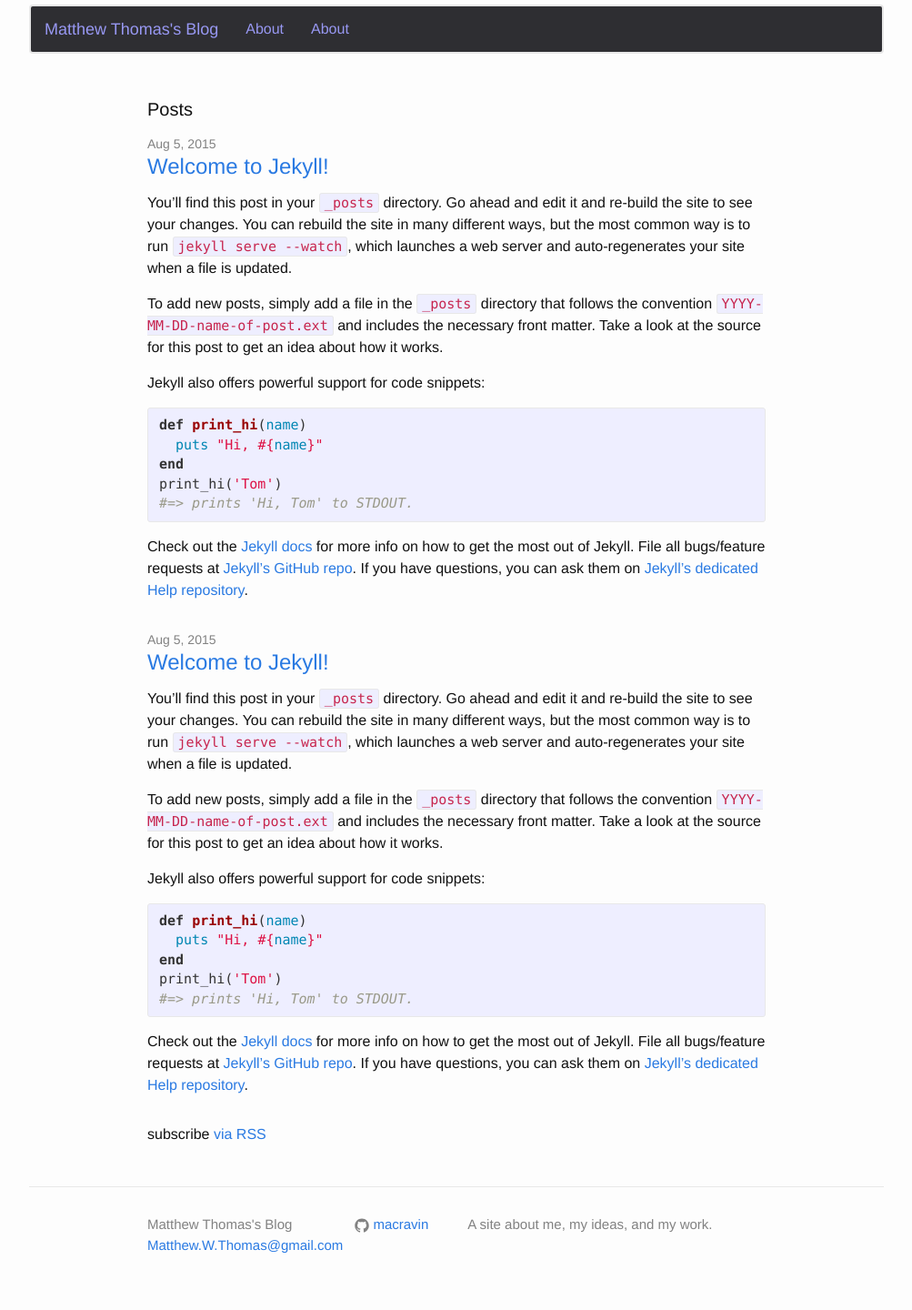
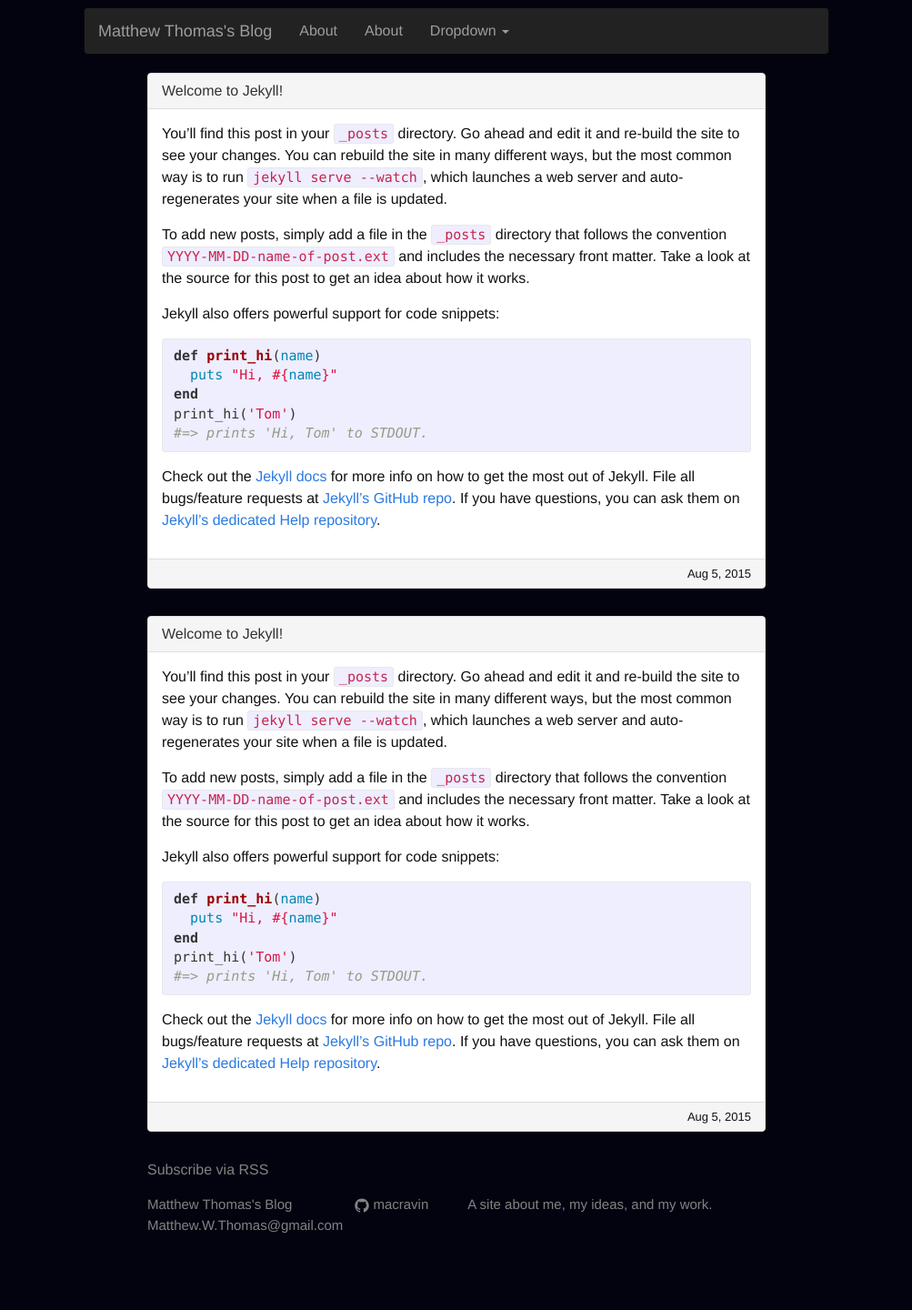
Before and after one commit to MattWThomas/Simple-BS3, a Jekyll site: the page built from index.html, in a window 1280 px wide. Shown: the whole page at 91% size, without its empty margins (138-1141 px from the left). Built offline with Jekyll 4.4.1, drawn with Linux system fonts in a browser that asks for light colours; nearby versions of some CDN libraries; after the commit the page ends 1388 px from its top, so only the background shows below that.

Commit message:
Theme styled. Fixed navbar on mobile layouts.

```diff
--- a/_includes/footer.html
+++ b/_includes/footer.html
@@ -1,4 +1,4 @@
-<footer class="site-footer">
+<footer class="container">
 
   <div class="wrapper">
 
@@ -8,7 +8,7 @@
       <div class="footer-col  footer-col-1">
         <ul class="contact-list">
           <li>{{ site.title }}</li>
-          <li><a href="mailto:{{ site.email }}">{{ site.email }}</a></li>
+          <li><a href="mailto:{{ site.email }}" style="color: rgb(130, 130, 130);">{{ site.email }}</a></li>
         </ul>
       </div>
 
@@ -23,7 +23,7 @@
                 </svg>
               </span>
 
-              <span class="username">{{ site.github_username }}</span>
+              <span class="username" style="color: rgb(130, 130, 130);">{{ site.github_username }}</span>
             </a>
           </li>
           {% endif %}
--- a/_includes/head.html
+++ b/_includes/head.html
@@ -1,12 +1,22 @@
 <head>
     <meta charset="utf-8">
-    <meta name="viewport" content="width=device-width initial-scale=1" />
     <meta http-equiv="X-UA-Compatible" content="IE=edge">
+    <meta name="viewport" content="width=device-width, initial-scale=1">
 
     <title>{% if page.title %}{{ page.title }}{% else %}{{ site.title }}{% endif %}</title>
     <meta name="description" content="{{ site.description }}">
 
-    <link rel="stylesheet" href="{{ "/css/bootstrap.css" | prepend: site.baseurl }}">
+    <!-- HTML5 shim and Respond.js for IE8 support of HTML5 elements and media queries -->
+    <!-- WARNING: Respond.js doesn't work if you view the page via file:// -->
+    <!--[if lt IE 9]>
+      <script src="https://oss.maxcdn.com/html5shiv/3.7.2/html5shiv.min.js"></script>
+      <script src="https://oss.maxcdn.com/respond/1.4.2/respond.min.js"></script>
+    <![endif]-->
+
+    <!--<link rel="stylesheet" href="{{ "/css/bootstrap.css" | prepend: site.baseurl }}">-->
+    <link rel="stylesheet" href="https://maxcdn.bootstrapcdn.com/bootstrap/3.3.5/css/bootstrap.min.css">
     <link rel="stylesheet" href="{{ "/css/main.css" | prepend: site.baseurl }}">
+    <script src="https://maxcdn.bootstrapcdn.com/bootstrap/3.3.5/js/bootstrap.min.js"></script>
+    <script src="https://ajax.googleapis.com/ajax/libs/jquery/1.11.3/jquery.min.js"></script>
     <link rel="canonical" href="{{ page.url | replace:'index.html','' | prepend: site.baseurl | prepend: site.url }}">
 </head>
--- a/_includes/header.html
+++ b/_includes/header.html
@@ -1,10 +1,17 @@
-<div class="container">
+    <!-- HTML5 shim and Respond.js for IE8 support of HTML5 elements and media queries -->
+    <!-- WARNING: Respond.js doesn't work if you view the page via file:// -->
+    <!--[if lt IE 9]>
+      <script src="https://oss.maxcdn.com/html5shiv/3.7.2/html5shiv.min.js"></script>
+      <script src="https://oss.maxcdn.com/respond/1.4.2/respond.min.js"></script>
+    <![endif]-->
 
-      <!-- Static navbar -->
-      <nav class="navbar navbar-default">
-        <div class="container-fluid">
+    <script src="https://maxcdn.bootstrapcdn.com/bootstrap/3.3.5/js/bootstrap.min.js"></script>
+    <script src="https://ajax.googleapis.com/ajax/libs/jquery/1.11.3/jquery.min.js"></script>
+<div class="container" style="padding-top: 8px; width: 850px;">
+<nav class="navbar navbar-default navbar-inverse">
+    <!-- Brand and toggle get grouped for better mobile display -->
     <div class="navbar-header">
-            <button type="button" class="navbar-toggle collapsed" data-toggle="collapse" data-target="#navbar" aria-expanded="false" aria-controls="navbar">
+      <button type="button" class="navbar-toggle collapsed" data-toggle="collapse" data-target="#navbar-collapse" aria-expanded="false">
         <span class="sr-only">Toggle navigation</span>
         <span class="icon-bar"></span>
         <span class="icon-bar"></span>
@@ -12,14 +19,30 @@
       </button>
       <a class="navbar-brand" href="{{ site.baseurl }}/">{{ site.title }}</a>
     </div>
-          <div id="navbar" class="navbar-collapse collapse">
+
+    <!-- Collect the nav links, forms, and other content for toggling -->
+    <div class="collapse navbar-collapse" id="navbar-collapse">
       <ul class="nav navbar-nav">
           {% for page in site.pages %}
           {% if page.title %}
-              <li><a class="active" href="{{ page.url | prepend: site.baseurl }}">{{ page.title }}</a></li>
+              <li><a class="active" href="{{ page.url | prepend: site.baseurl }}">{{ page.title }} <span class="sr-only">(current)</span></a></li>
           {% endif %}
           {% endfor %}
+        <li class="dropdown">
+          <a href="#" class="dropdown-toggle" data-toggle="dropdown" role="button" aria-haspopup="true" aria-expanded="false">Dropdown <span class="caret"></span></a>
+          <ul class="dropdown-menu">
+            <li><a href="#">Action</a></li>
+            <li><a href="#">Another action</a></li>
+            <li><a href="#">Something else here</a></li>
+            <li role="separator" class="divider"></li>
+            <li><a href="#">Separated link</a></li>
+            <li role="separator" class="divider"></li>
+            <li><a href="#">One more separated link</a></li>
           </ul>
-          </div><!--/.nav-collapse -->
-        </div><!--/.container-fluid -->
+        </li>
+      </ul>
+        </li>
+      </ul>
+    </div><!-- /.navbar-collapse -->
   </nav>
+</div><!-- /.container-fluid -->
--- a/_layouts/default.html
+++ b/_layouts/default.html
@@ -3,11 +3,11 @@
 
   {% include head.html %}
 
-  <body>
+  <body style="background-color: rgb(3, 3, 16);">
 
     {% include header.html %}
 
-    <div class="page-content">
+    <div class="page-content" style="padding: unset;">
       <div class="wrapper">
         {{ content }}
       </div>
--- a/index.html
+++ b/index.html
@@ -1,26 +1,25 @@
 ---
 layout: default
 ---
-
+<body style="background-color: rgb(3, 3, 16);">
 <div class="home">
-
-  <h1 class="page-heading">Posts</h1>
-
   <ul class="post-list">
     {% for post in site.posts %}
       <li>
-        <span class="post-meta">{{ post.date | date: "%b %-d, %Y" }}</span>
-
-        <h2>
-          <a class="post-link" href="{{ post.url | prepend: site.baseurl }}">{{ post.title }}</a>
-        </h2>
-        <article class="post-content">
-            {{ post.content }}
-        </article>
+<div class="panel panel-default">
+  <div class="panel-heading">
+<h3 class="panel-title" href="{{ post.url | prepend: site.baseurl }}">{{ post.title }}</h3>
+  </div>
+  <div class="panel-body">
+    {{ post.content }}
+  </div>
+  <div class="panel-footer" style="padding: 6px 15px;text-align: right; font-size: 13px;">{{ post.date | date: "%b %-d, %Y" }}</div>
+</div>
       </li>
     {% endfor %}
   </ul>
 
-  <p class="rss-subscribe">subscribe <a href="{{ "/feed.xml" | prepend: site.baseurl }}">via RSS</a></p>
+  <p class="rss-subscribe" style="color: rgb(130, 130, 130);"><a  href="{{ "/feed.xml" | prepend: site.baseurl }}" style="color: rgb(130, 130, 130);">Subscribe via RSS</a></p>
 
 </div>
+</body>
```
Also changed, not shown: _layouts/page.html (+6 -9 lines), 13 other files. Lines whose indentation alone changed are shown as unchanged.
